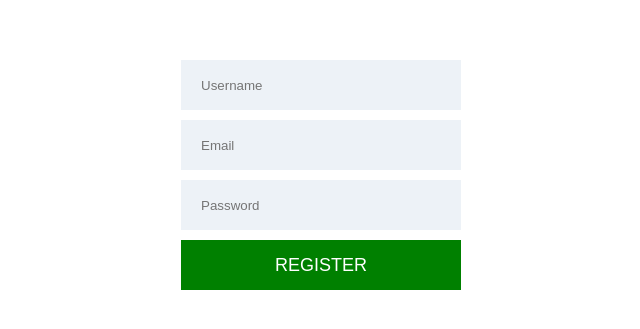
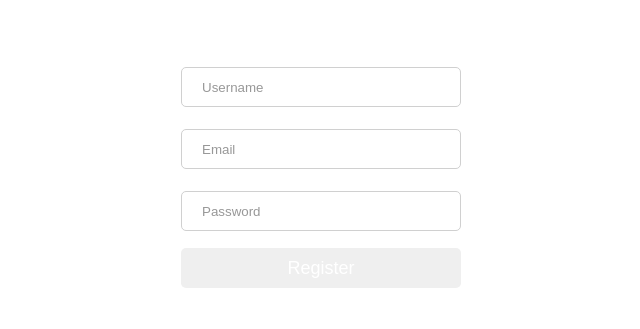
Before and after one commit to Xay7/urpile, a React app in the folder client/: page /register in a window 1280 px wide. Shown: the part 225-554 px from the top of the page, without its empty margins (319-959 px from the left). Built offline with nearby package versions, Linux system fonts and the light colour scheme; no server answers.

Commit message:
Change styling, add functionality

```diff
--- a/client/src/components/Button/Button.tsx
+++ b/client/src/components/Button/Button.tsx
@@ -11,16 +11,18 @@ const Button: React.FC<Props> = props => {
 
 const StyledButton = styled.button`
   width: 280px;
-  margin: 5px;
-  height: 50px;
+  margin: 10px;
+  height: 40px;
   border: none;
-  background-color: green;
+  background-color: ${props => props.theme.primary};
   color: white;
-  text-transform: uppercase;
   font-size: 1.8rem;
+  border-radius: 5px;
+  transition: all 150ms;
 
   &:hover {
     cursor: pointer;
+    background-color: #0767b2;
   }
 `;
 
--- a/client/src/components/Checkbox/Checkbox.tsx
+++ b/client/src/components/Checkbox/Checkbox.tsx
@@ -2,68 +2,73 @@ import React from "react";
 import styled from "styled-components";
 
 interface Props {
-  name?: string;
-  value?: string;
-  isChecked: boolean;
-  handleChange: () => void;
+  checked: boolean;
+  onChange: () => void;
+  label: string;
 }
 
 const Checkbox: React.FC<Props> = props => {
   return (
-    <StyledCheckbox>
-      <Input type="checkbox" id="checkbox" checked={props.isChecked} onChange={() => props.handleChange()}></Input>
-      <Label htmlFor="checkbox">Remember me</Label>
-    </StyledCheckbox>
+    <Label>
+      <HiddenCheckbox type="checkbox" onChange={props.onChange} />
+      <StyledCheckbox checked={props.checked}>
+        <Icon viewBox="0 0 24 24">
+          <polyline points="20 6 9 17 4 12" />
+        </Icon>
+      </StyledCheckbox>
+      <Span style={{ fontSize: "1.3rem", marginLeft: "8px" }}>{props.label}</Span>
+    </Label>
   );
 };
 
-const StyledCheckbox = styled.div`
-  display: flex;
-  align-items: center;
-  justify-content: flex-start;
-  input[type="checkbox"] + label:after {
-    content: none;
+const HiddenCheckbox = styled("input")<any>`
+  border: 0;
+  clip: rect(0 0 0 0);
+  clip-path: inset(50%);
+  height: 1px;
+  margin: -1px;
+  overflow: hidden;
+  padding: 0;
+  position: absolute;
+  white-space: nowrap;
+  width: 1px;
+`;
+
+const Icon = styled.svg`
+  fill: none;
+  stroke: white;
+  stroke-width: 2px;
+`;
+
+const StyledCheckbox = styled("div")<any>`
+  display: inline-block;
+  width: 16px;
+  height: 16px;
+  background: ${(props: any) => (props.checked ? props.theme.primary : "white")};
+  border: 1px solid ${(props: any) => (props.checked ? props.theme.primary : "#d0d0d0")};
+  border-radius: 3px;
+  transition: all 150ms;
+
+  ${Icon} {
+    visibility: ${(props: any) => (props.checked ? "visible" : "hidden")};
   }
 
-  input[type="checkbox"]:checked + label:after {
-    content: "";
+  &:hover {
+    cursor: pointer;
   }
-  margin: 5px;
-`;
-
-const Input = styled.input`
-  opacity: 0;
-  position: absolute;
 `;
 
 const Label = styled.label`
-  position: relative;
-  padding-left: 22px;
-  font-size: 1.4rem;
-  line-height: 2.1rem;
-  transition: 350ms all;
-  &:before {
-    content: "";
-    display: inline-block;
-    height: 16px;
-    width: 16px;
-    border: 1px solid;
-    position: absolute;
-    left: 0;
-    top: 3px;
-  }
+  display: flex;
+  align-items: center;
+  justify-content: center;
+  margin: 10px;
+`;
 
-  &:after {
-    content: "";
-    display: inline-block;
-    height: 6px;
-    width: 9px;
-    border-left: 2px solid;
-    border-bottom: 2px solid;
-    position: absolute;
-    transform: rotate(-45deg);
-    left: 4px;
-    top: 6px;
+const Span = styled.span`
+  color: ${props => props.theme.black};
+  &:hover {
+    cursor: pointer;
   }
 `;
 
--- a/client/src/components/Input/Input.tsx
+++ b/client/src/components/Input/Input.tsx
@@ -5,19 +5,50 @@ interface Props {
   type: string;
   placeholder?: string;
   autoComplete?: string;
+  error?: boolean;
+  errorMessage?: string;
 }
 
 const Input: React.FC<Props> = props => {
-  return <StyledInput type={props.type} placeholder={props.placeholder} autoComplete={props.autoComplete} />;
+  return (
+    <Container>
+      <StyledInput
+        type={props.type}
+        placeholder={props.placeholder}
+        autoComplete={props.autoComplete}
+        error={props.error}
+      />
+      {props.errorMessage && <ErrorText>{props.errorMessage}</ErrorText>}
+    </Container>
+  );
 };
 
-const StyledInput = styled.input`
-  width: 240px;
-  height: 50px;
+const Container = styled.div``;
+
+const StyledInput = styled("input")<any>`
+  width: 280px;
+  height: 40px;
   outline: none;
   padding: 0 20px;
-  margin: 5px;
-  border: none;
-  background-color: #edf2f7;
+  margin: 15px 10px 7px 10px;
+  border: 1px solid ${props => (props.error ? props.theme.error : "#D0D0D0")};
+  border-radius: 5px;
+  box-sizing: border-box;
+
+  &:focus {
+    border: 2px solid ${props => props.theme.primary};
+    padding: 0 19px;
+  }
+
+  &::placeholder {
+    color: #989898;
+  }
+`;
+
+const ErrorText = styled.p`
+  font-size: 1.2rem;
+  align-self: flex-start;
+  margin: 0 10px;
+  color: red;
 `;
 export default Input;
```
